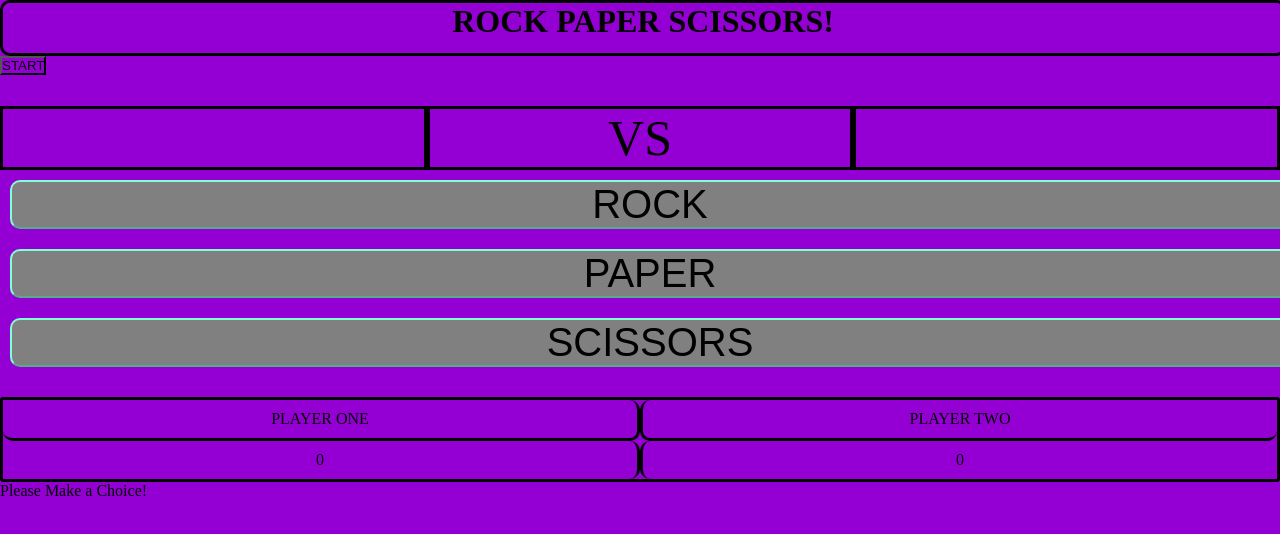
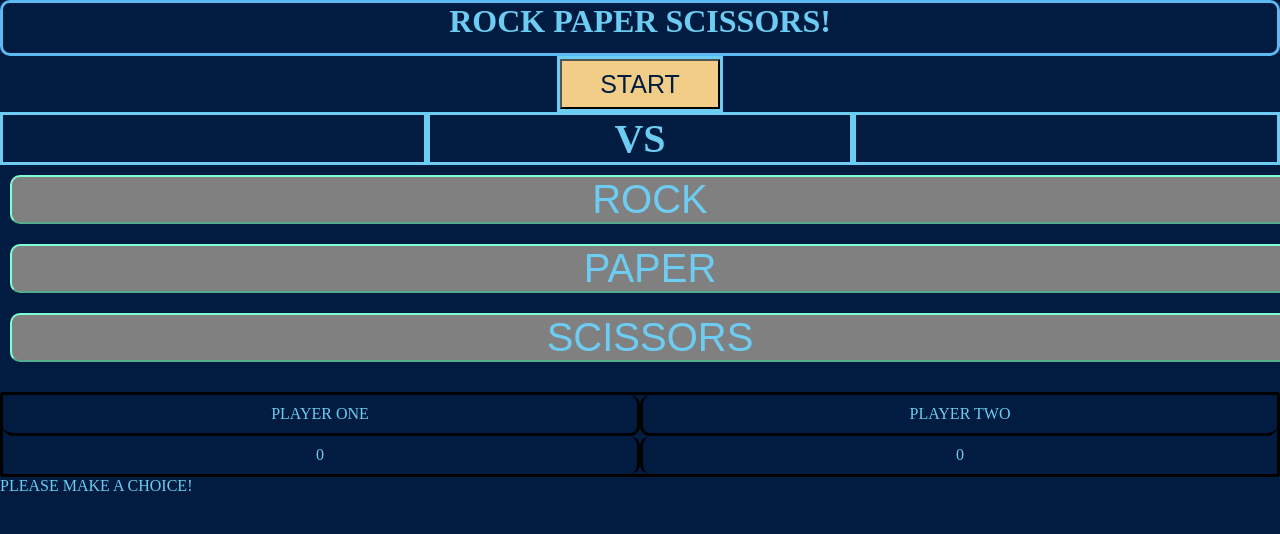
Before and after one commit to loud3stsil3nce/rockpaperscissors, a plain HTML site: page index.html in a window 1280 px wide. Drawn offline with Linux system fonts and the light colour scheme.

Commit message:
updated styling. in addition, added code to resetGame function to empty the text box that shows that option player and computer have chosen.

```diff
--- a/script.js
+++ b/script.js
@@ -15,6 +15,9 @@
   console.log(computerScore);
   pScore.textContent = playerScore;
   cScore.textContent = computerScore;
+  playerChose.textContent = ``;
+  compChose.textContent = ``;
+
 }
 
 // getComputerChoice function gets the computer's choice to use later on
--- a/styles.css
+++ b/styles.css
@@ -1,18 +1,20 @@
 * {
     padding: 0;
     margin: 0;
-    background-color:darkviolet;
+    background-color:#011C40;
     overflow:hidden;
+    color:#6DCCF2;
+    text-transform: uppercase;
 
 }
 .headerContainer {
     height: 50px;
-    width: 100%;
+    width: auto;
     justify-content: center;
     align-items: center;
     border-radius: 10px;
     border-style:solid;
-    border-color: black;
+    border-color:#5CB9F2;
     text-align: center;
 }
 
@@ -31,31 +33,48 @@
 
 .gameInquiry {
     height:  50px;
-    width: 100%;
+    width: 20vh;
+    border-style: solid;
+    background-color: #F2CD88;
+    align-self: center;
+    margin: auto;
 
+
+}
+
+.startButton {
+    width: 20vh;
+    height: 100%;
+    font-size: 25px;
+    background-color: #F2CD88;
+    color:#011C40;
 }
 
 .statContainer {
     display: flex;
     margin-top: 0%;
+    margin:auto;
+
 }
 
 .statContainer div,
 .statContainer p {
     border-style: solid;
-    border-color:black;
+    border-color:#6DCCF2;
     flex:auto;
     align-items: center;
     text-align: center;
     justify-content: center;
-    font-size: 50px;
+    font-size: 40px;
     width: 33vh;
+    font-weight: bold;
+
 };
 
 
 
 .buttonContainer {
-    background-color:coral;
+    background-color:#F2CD88;
     margin-top: 10vh;
     display: flex;
     height: 20vh;
@@ -67,6 +86,7 @@
 .btn {
     width: 100%;
     flex:1;
+    margin-left: 0;
     border-radius: 10px;
     margin: 10px;
     border-color: aquamarine;
```
